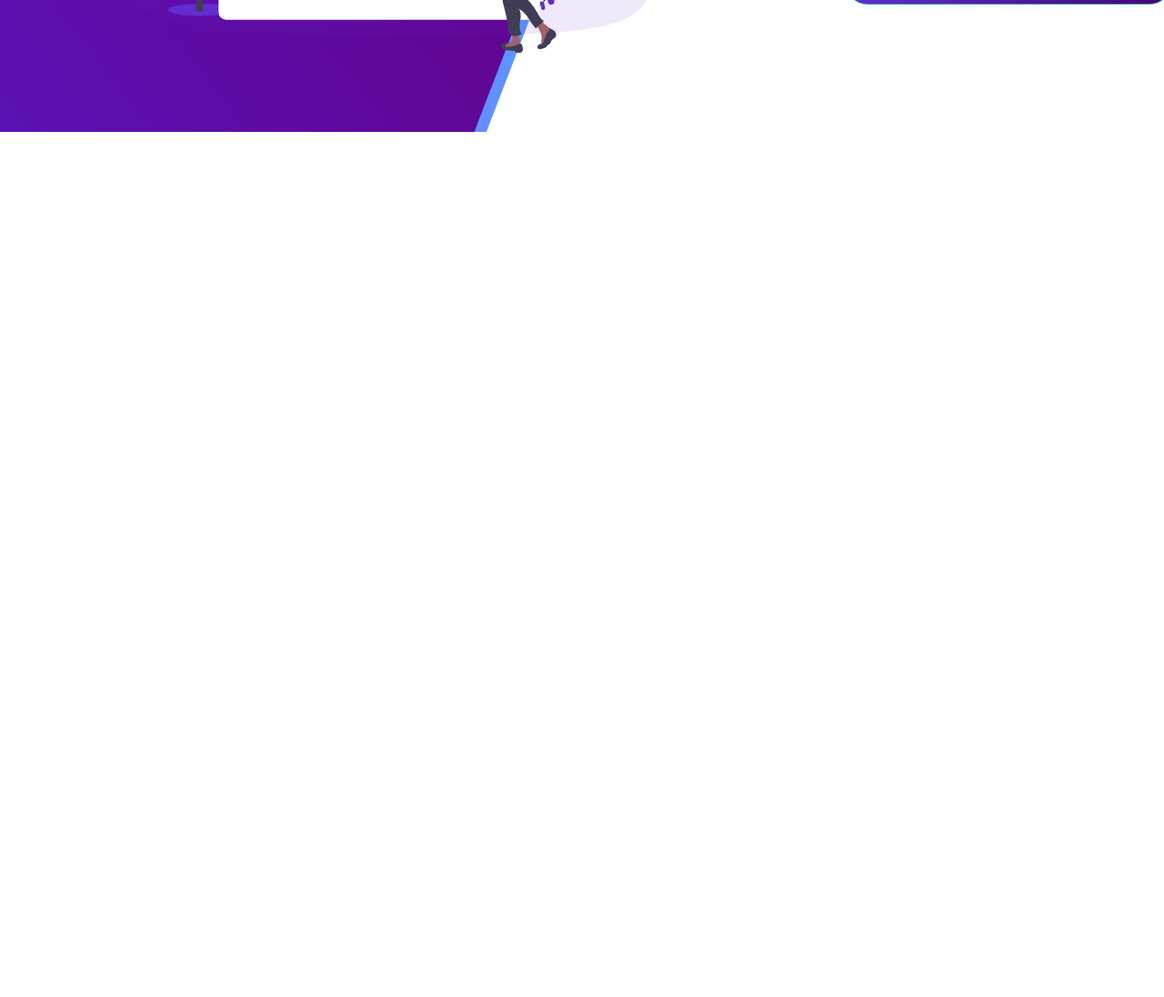
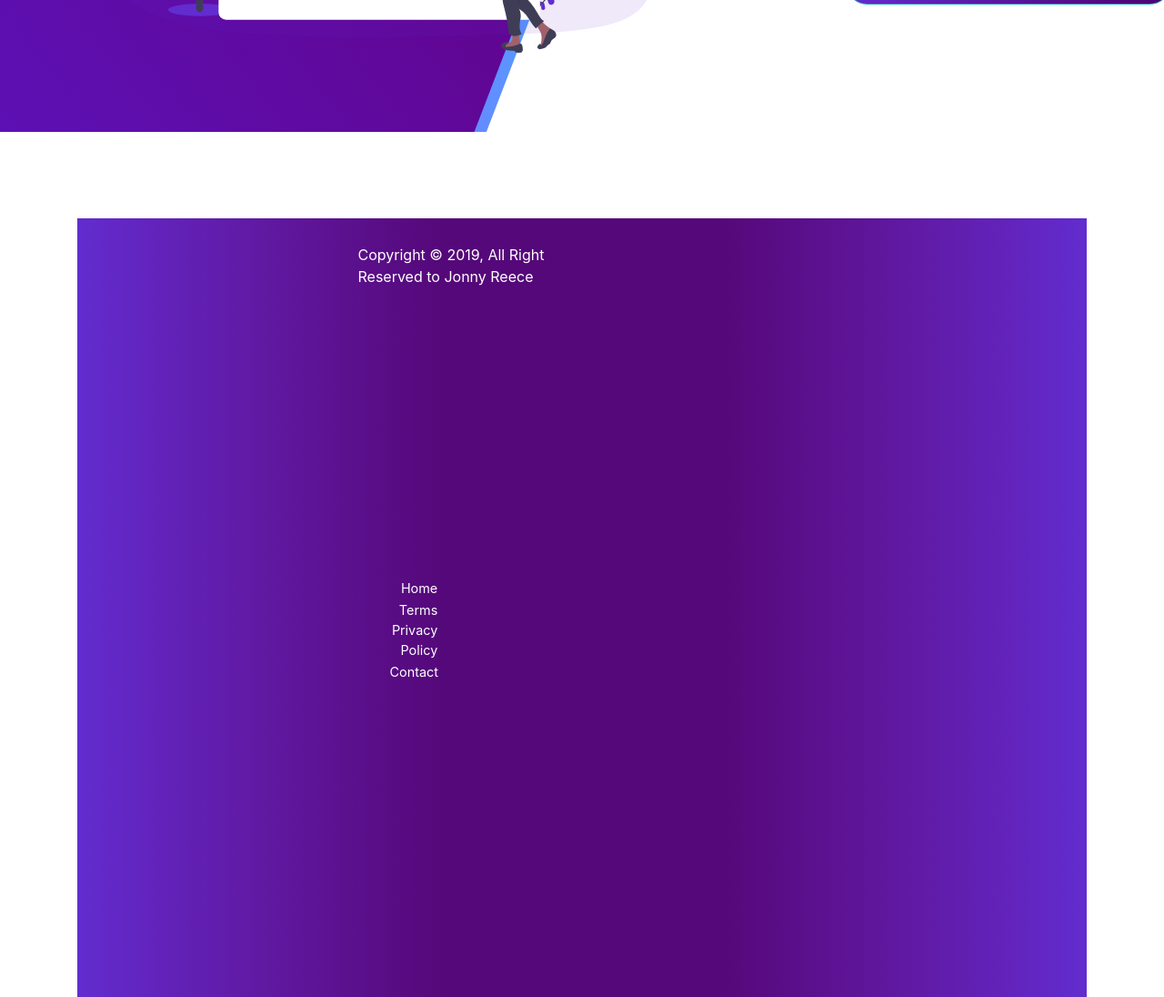
Before and after one commit to Hamad-Kashmiri-University/FabrikamLtd, a Django app: page /bookings/session/61/ in a window 1280 px wide. Shown: the part 655-1751 px from the top of the page at 91% size. Before the commit the page ends 800 px from the top, so only its background shows below. Run offline with Django 3.2, Linux system fonts and the light colour scheme; a user stored in the database is signed in; data comes from the database, SQL or seed files in the repository; some libraries are stand-ins or nearby versions.

Commit message:
Added footer to base.html

```diff
--- a/Bookings/Templates/Bookings/base.html
+++ b/Bookings/Templates/Bookings/base.html
@@ -89,8 +89,35 @@
     {% block content %}{% endblock %}
   </div>
 
+  <footer>
+    <div class="copyright">
+        <div class="container col-md-6">
+            <div class="row">
+                <span>Copyright © 2019, All Right Reserved to Jonny Reece</span>
+                <!-- End Col -->
+                <div class="col-md-6">
+                    <div class="copyright-menu">
+                        <ul>
+                            <li>
+                                <a href="#">Home</a>
+                            </li>
+                            <li>
+                                <a href="#">Terms</a>
+                            </li>
+                            <li>
+                                <a href="#">Privacy Policy</a>
+                            </li>
+                            <li>
+                                <a href="#">Contact</a>
+                            </li>
+                        </ul>
+                    </div>
+                </div>
+            </div>
+        </div>
+    </div>
+  </footer>
 </body>
-
 
 
 </html>
```
